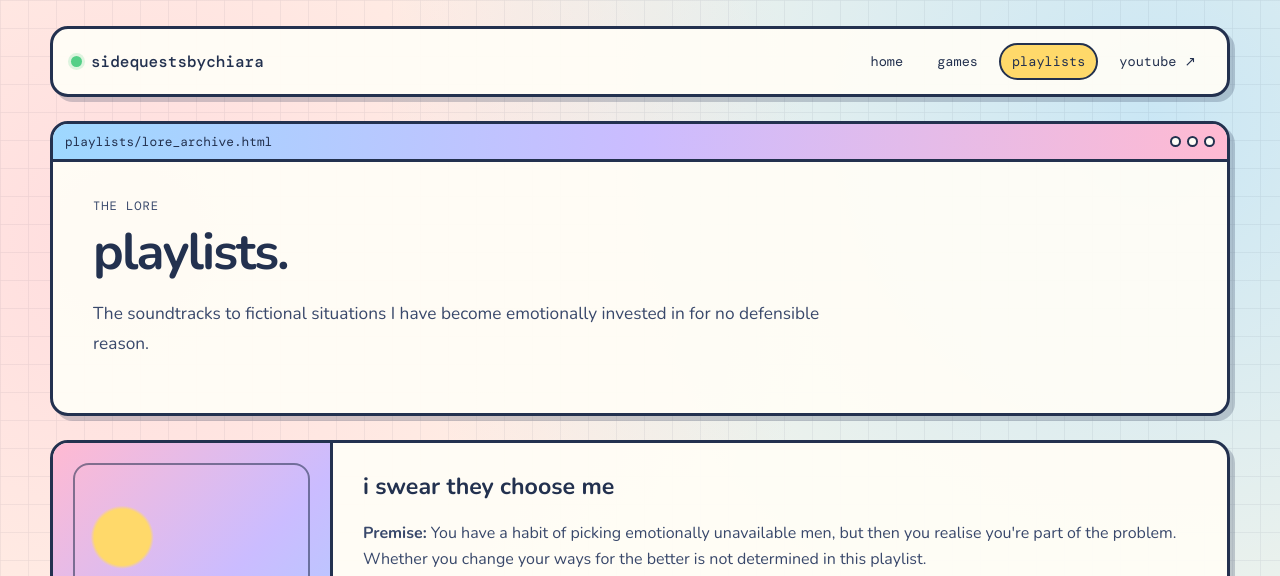
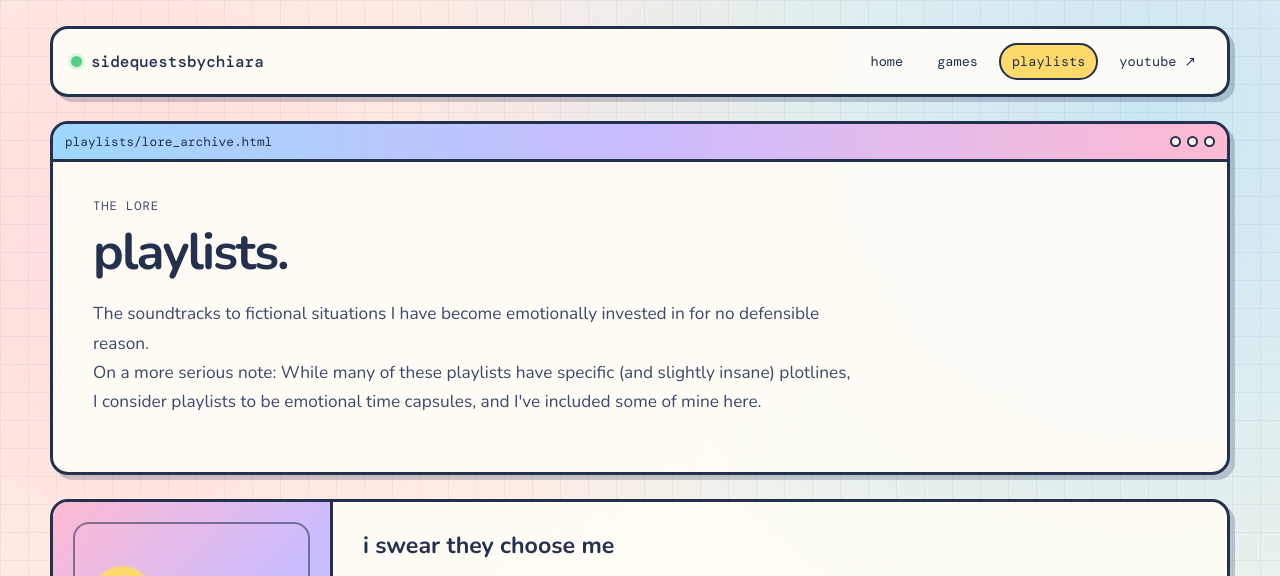
Before and after one commit to sidequestsbychiara/sidequestsbychiara.github.io, a plain HTML site: page playlists.html in a window 1280 px wide. Shown: the top 576 px of the page. Drawn offline with nearby package versions, Linux system fonts and the light colour scheme.

Commit message:
Enhance playlist description with additional context
Expanded description of playlists and their significance.

```diff
--- a/playlists.html
+++ b/playlists.html
@@ -70,7 +70,8 @@
           <h1>playlists.</h1>
 
           <p>
-            The soundtracks to fictional situations I have become emotionally invested in for no defensible reason.
+            The soundtracks to fictional situations I have become emotionally invested in for no defensible reason.<br>
+            On a more serious note: While many of these playlists have specific (and slightly insane) plotlines, I consider playlists to be emotional time capsules, and I've included some of mine here.
           </p>
 
         </div>
```
